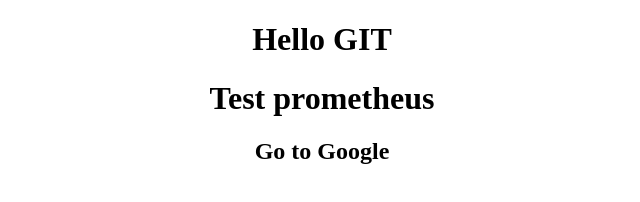
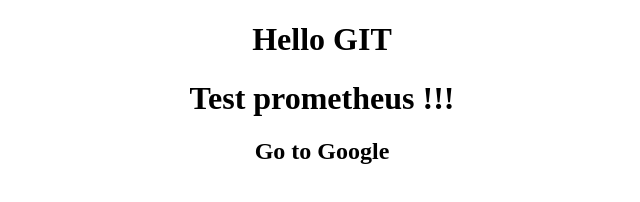
Before and after one commit to DmitrenkoPavel/Course-, a plain HTML site: page index.html in a window 1280 px wide. Shown: the whole page, without its empty margins (318-958 px from the left). Drawn offline with Linux system fonts and the light colour scheme.

Commit message:
change !!!

```diff
--- a/index.html
+++ b/index.html
@@ -9,7 +9,7 @@
         <center>
          <h1> Hello GIT </h1>
             <p> </p>
-         <h1> Test prometheus  </h1>
+         <h1> Test prometheus !!! </h1>
              <p> </p>
          <h2>Go to Google </h2>
         </center>
```
